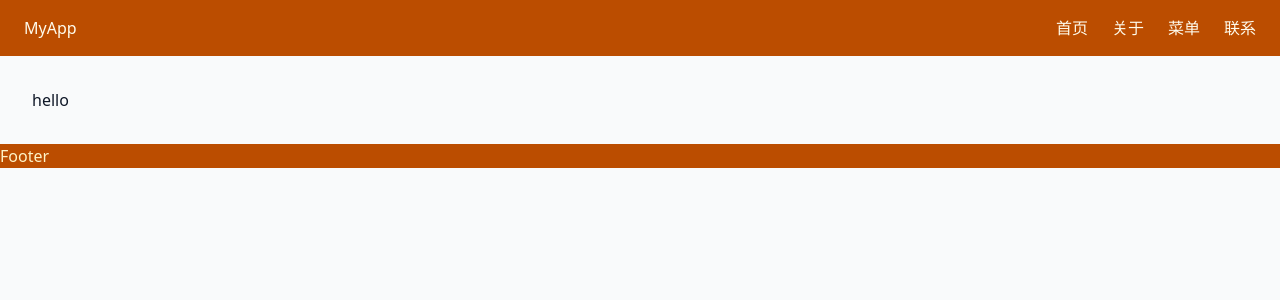
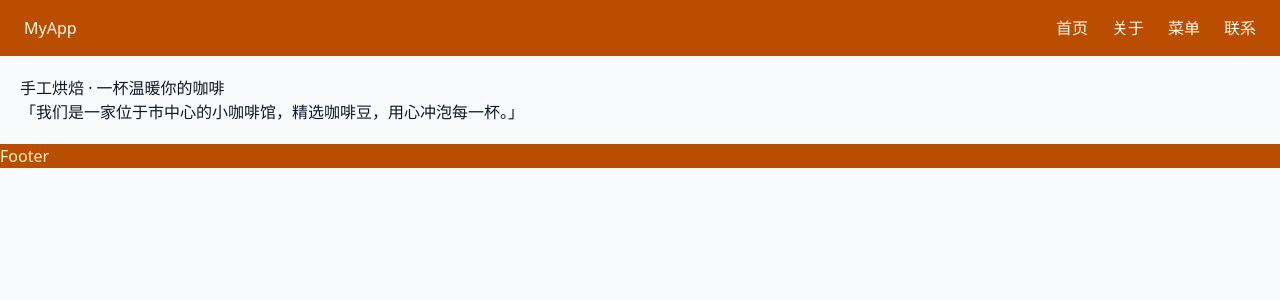
Before and after one commit to yongyik/coffeez, a Next.js app: page / in a window 1280 px wide. Shown: the top 300 px of the page. Built offline with nearby package versions, Linux system fonts and the light colour scheme.

Commit message:
feat: add Hero component

```diff
--- a/src/app/page.tsx
+++ b/src/app/page.tsx
@@ -1,7 +1,9 @@
+import Hero from "@/components/home/Hero";
+
 export default function HomePage() {
   return (
-    <main className="p-8">
-      <div>hello</div>
-    </main>
+    <div>
+      <Hero />
+    </div>
   );
 }
--- /dev/null
+++ b/src/components/home/Hero.tsx
@@ -0,0 +1,8 @@
+export default function Hero() {
+  return (
+    <section className="p-5">
+      <h1>手工烘焙 · 一杯温暖你的咖啡</h1>
+      <p>「我们是一家位于市中心的小咖啡馆，精选咖啡豆，用心冲泡每一杯。」</p>
+    </section>
+  );
+}
```
